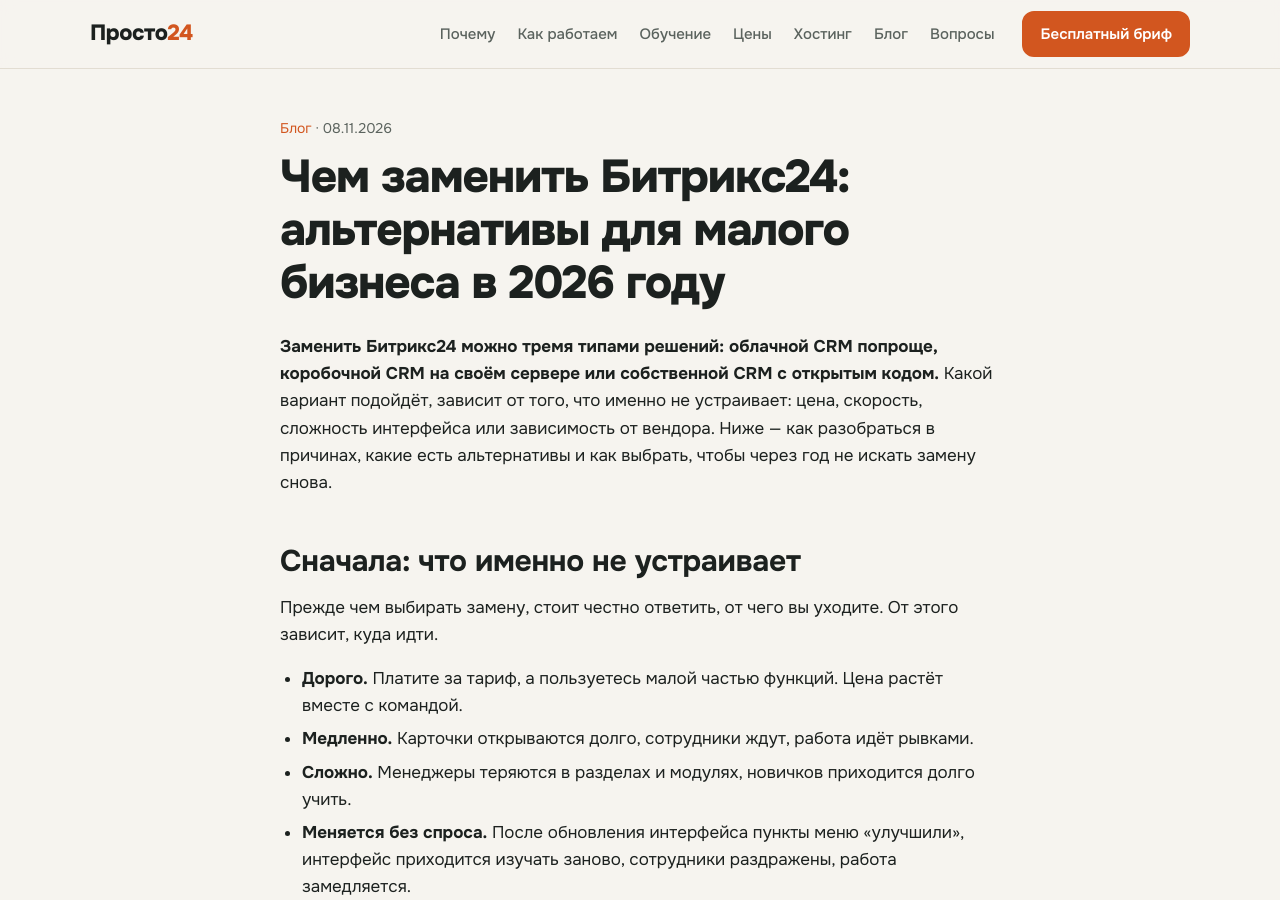
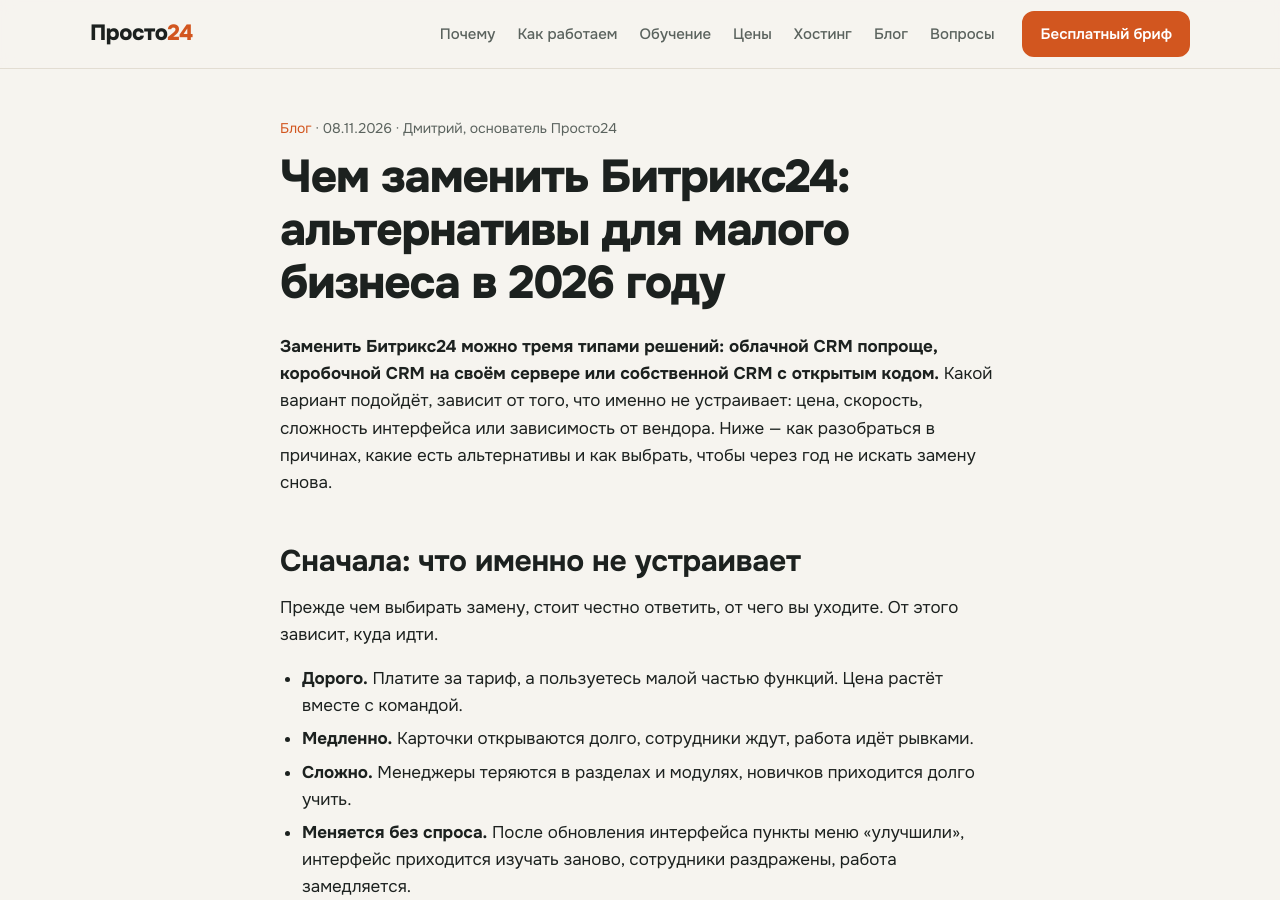
Before and after one commit to In-Of/prosto-24.ru, a Jekyll site: the page built from _posts/2026-11-08-chem-zamenit-bitrix24.md, in a window 1280 px wide and 900 px high. Built offline with Jekyll 4.4.1, drawn with Linux system fonts in a browser that asks for light colours.

Commit message:
Блог: подпись автора по умолчанию
Co-Authored-By: Claude Opus 5.5 <noreply@anthropic.com>
Claude-Session: https://claude.ai/code/session_011URhq6UstHJEXKxFPbazwH

```diff
--- a/_config.yml
+++ b/_config.yml
@@ -9,6 +9,6 @@ permalink: /blog/:title/
 exclude: [README.md]
 defaults:
   - scope: { path: "", type: posts }
-    values: { layout: post }
+    values: { layout: post, author: "Дмитрий, основатель Просто24" }
 plugins:
   - jekyll-sitemap
```
